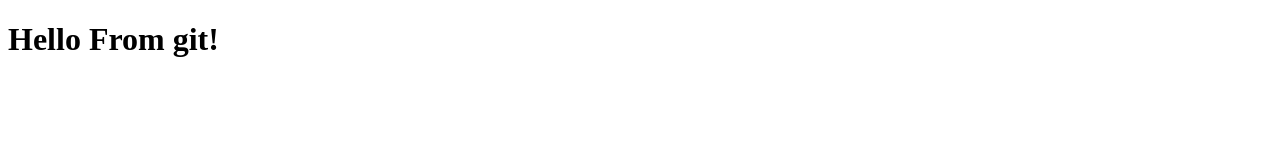
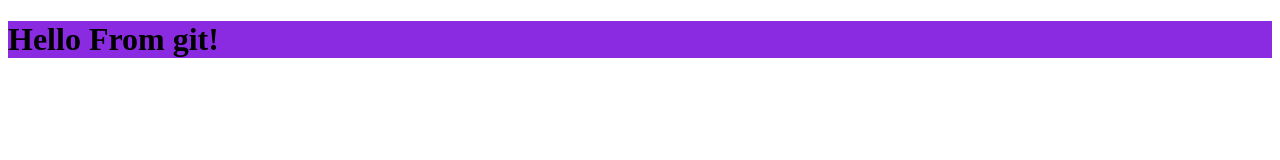
Before and after one commit to Djomo05/test-website, a plain HTML site: page index.html in a window 1280 px wide. Drawn offline with Linux system fonts and the light colour scheme.

Commit message:
Adding a background color

```diff
--- a/index.html
+++ b/index.html
@@ -6,6 +6,6 @@
     <title>Document</title>
   </head>
   <body>
-    <h1>Hello From git!</h1>
+    <h1 style="background-color: blueviolet">Hello From git!</h1>
   </body>
 </html>
```
